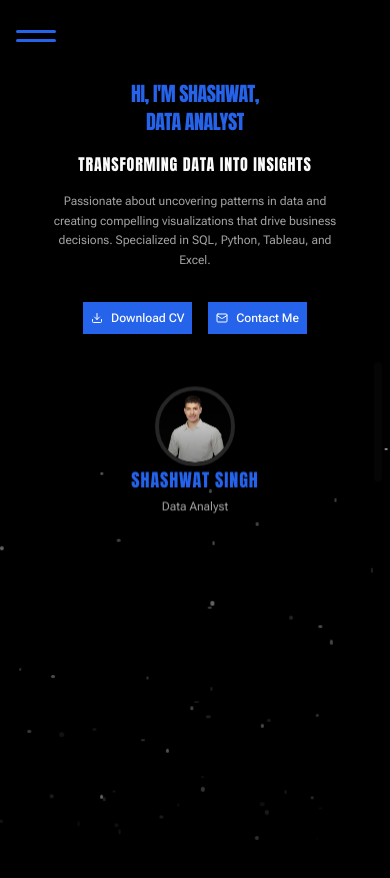
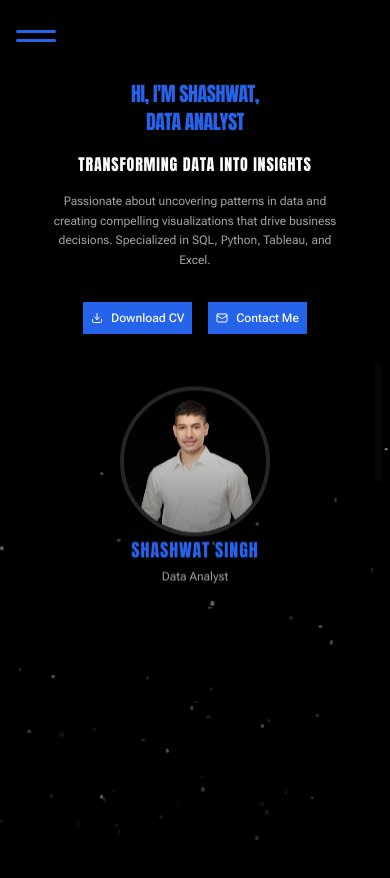
Before and after one commit to ShashwatAnalyst/portfolio.1.0, a React (Vite) app: page / in a window 390 px wide. Shown: the top 878 px of the page. Built offline with nearby package versions, Linux system fonts and the light colour scheme.

Commit message:
style: increase profile image size in hero section - Adjusted dimensions from 80px to 150px for improved visual impact on small screens.

```diff
--- a/src/components/hero-section.tsx
+++ b/src/components/hero-section.tsx
@@ -67,7 +67,7 @@ export function HeroSection() {
         <div className="flex justify-center lg:justify-end">
           {isSmallScreen ? (
             <div className="relative">
-              <div className="relative top-[10px] h-[80px] w-[80px] mx-auto rounded-full overflow-hidden border-4 border-gray-800 dark:border-border backdrop-blur-sm transform hover:scale-105 transition-all duration-500 hover:rotate-2 animate-float z-10">
+              <div className="relative top-[10px] h-[150px] w-[150px] mx-auto rounded-full overflow-hidden border-4 border-gray-800 dark:border-border backdrop-blur-sm transform hover:scale-105 transition-all duration-500 hover:rotate-2 animate-float z-10">
                 <img
                   src="/images/profile.png"
                   alt="Profile"
```
